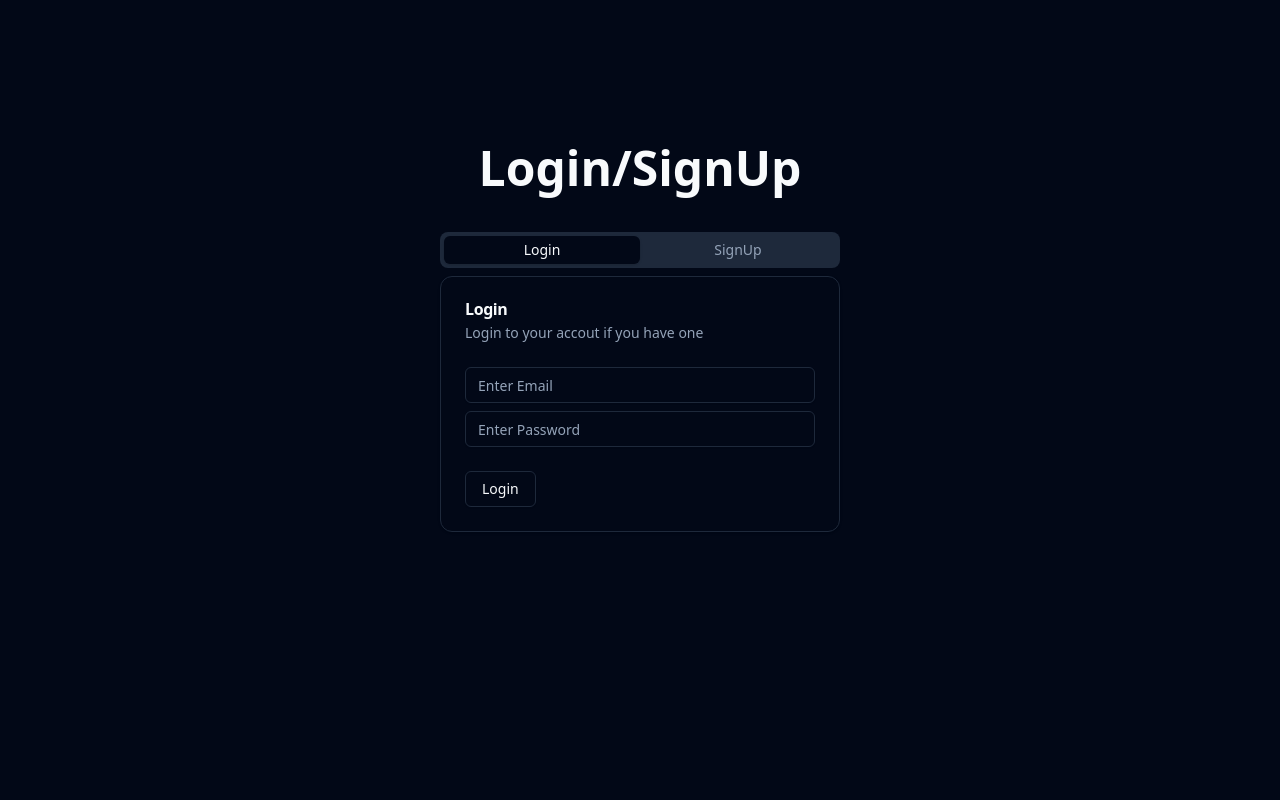
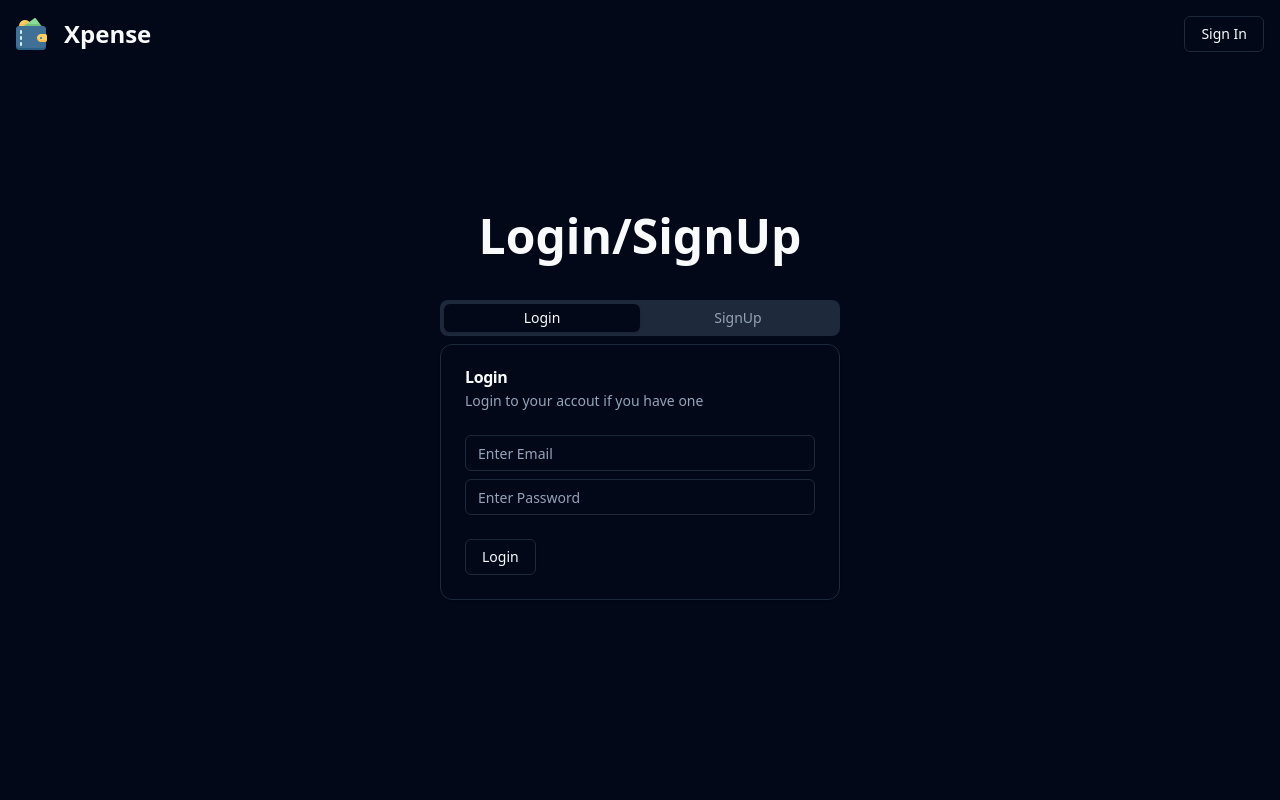
Before and after one commit to keshavpj1711/Xpense, a React (Vite) app: page /auth in a window 1280 px wide. Shown: the top 800 px of the page. Built offline with nearby package versions, Linux system fonts and the light colour scheme.

Commit message:
update and feat: added a basic navigation bar and added the logout logic

```diff
--- a/src/components/header.jsx
+++ b/src/components/header.jsx
@@ -1,11 +1,71 @@
 import React from "react"
+import { Link, useNavigate } from "react-router-dom";
+import { Button } from "@/components/ui/button"
+import Logo from "@/assets/image.png";
+import { UrlState } from "../context";
+import useFetch from "../hooks/use-fetch";
+import { logout } from "../db/apiAuth";
+import { BarLoader } from "react-spinners";
+import { LayoutDashboard, PlusCircle } from "lucide-react";
 
 const Header = (props) => {
-    return (
-        <nav>
+    const navigate = useNavigate();
 
+    // To show what the user should see if logged in or not
+    let toShow = "Log In";
+    const { isAuthenticated } = UrlState();
+    if (isAuthenticated) {
+        toShow = "Log Out";
+    } else {
+        toShow = "Sign In";
+    }
+
+    const { loading, fn: fnLogout } = useFetch(logout)
+
+    // This is to handle what that button does signin or logout
+    const handleClick = () => {
+        if (toShow === "Log Out") {
+            fnLogout().then(() => {
+                toShow = "Sign In";
+                navigate('/');
+            })
+        } else {
+            navigate('/auth');
+        }
+    }
+
+    return <>
+        <nav className="flex items-center justify-between px-4 py-4 mx-auto">
+            <div className="flex gap-4 items-center">
+                <Link>
+                    <img src={Logo} alt="logo" className="h-8" />
+                </Link>
+                <p className="text-2xl font-semibold">
+                    Xpense
+                </p>
+            </div>
+            <div className="gap-2 flex">
+                {isAuthenticated && (
+                    <Button variant="outline" onClick={()=>{
+                        navigate('/dashboard')
+                    }}>
+                        <LayoutDashboard size={18} />
+                        <span className="hidden md:inline">Dashboard</span>
+                    </Button>
+                )}
+                {isAuthenticated && (
+                    <Button variant="outline" onClick={()=>{
+                        // navigate('/dashboard') to be changed when we create a page for transaction
+                    }}>
+                        <PlusCircle size={18} />
+                        <span className="hidden md:inline">Add Transaction</span>
+                    </Button>
+                )}
+                <Button variant="outline" onClick={handleClick}>{toShow}</Button>
+            </div>
         </nav>
-    )
+        {loading && <BarLoader className="mb-4" width={"100%"} color="#3b82f6" />}
+    </>;
 };
 
 export default Header;
--- a/src/db/apiAuth.js
+++ b/src/db/apiAuth.js
@@ -40,3 +40,10 @@ export async function getCurrentUser() {
   }
   return session.session?.user; // Returning the user session info if it exists
 }
+
+export async function logout() {
+  const { error } = await supabase.auth.signOut();
+  if (error) {
+    throw new Error(error.message);
+  }
+}
--- a/src/layouts/app-layout.jsx
+++ b/src/layouts/app-layout.jsx
@@ -1,11 +1,12 @@
 import React from "react";
 import { Outlet } from "react-router-dom";
+import Header from "../components/header";
 
 const AppLayout = () => {
     return (
         <div>
             <main className="min-h-screen w-full">
-                {/* {Header} */}
+                <Header />
                 <Outlet />
             </main>
 
```
